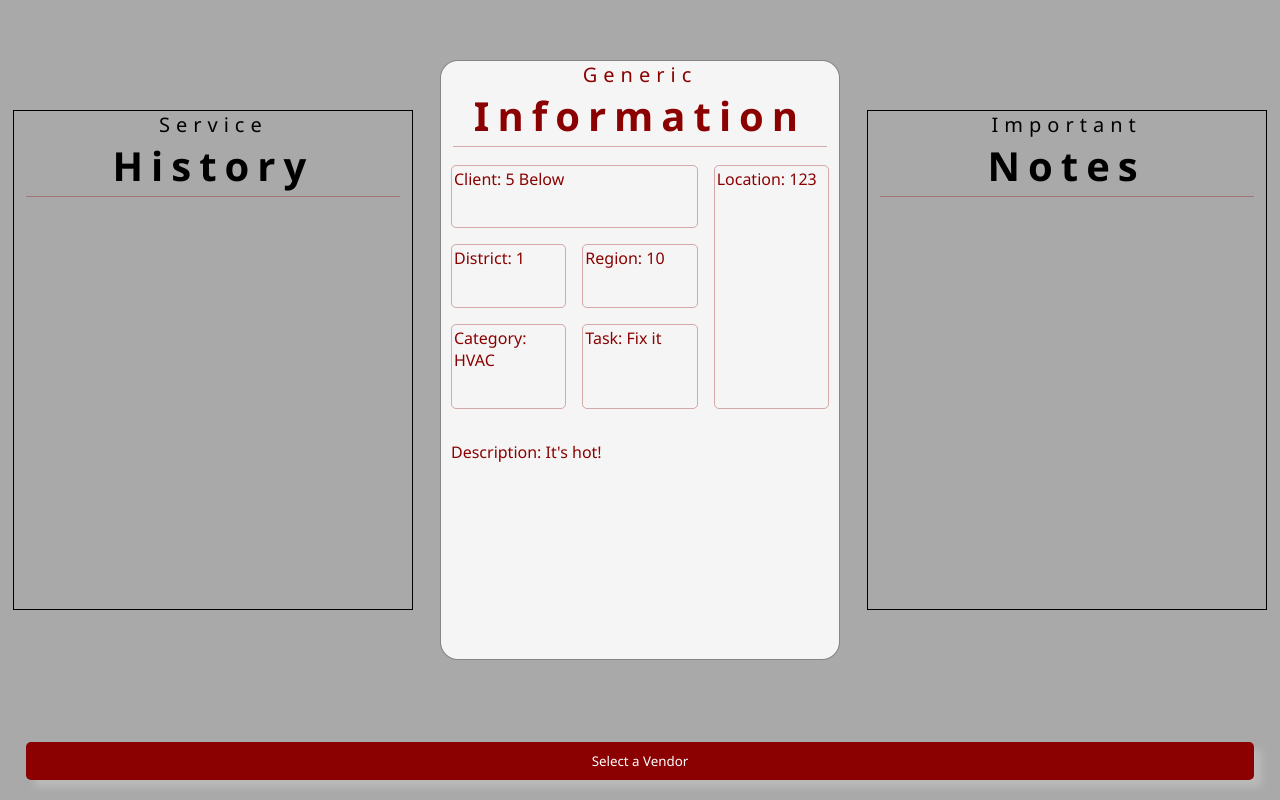
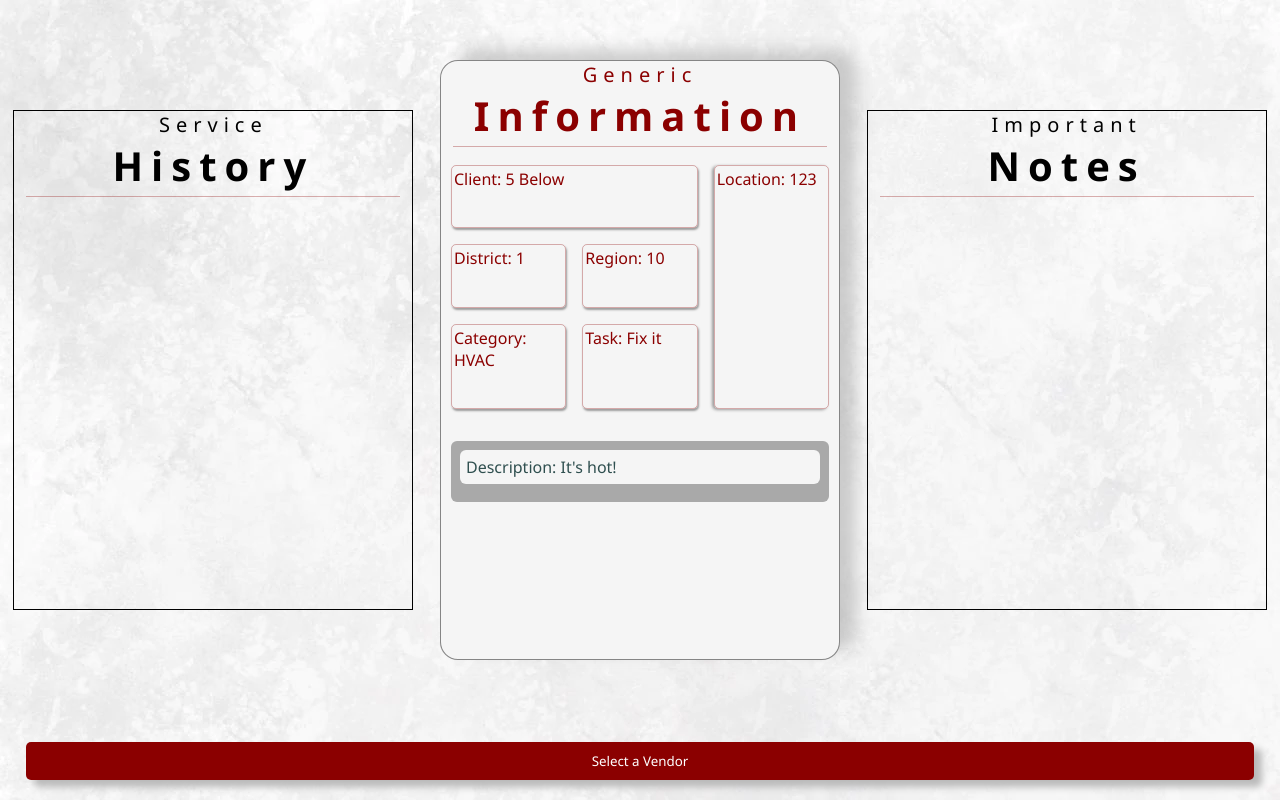
Before and after one commit to BigMoneyKirk/DispatchDashboard, an Angular app: page / in a window 1280 px wide. Built offline with nearby package versions, Linux system fonts and the light colour scheme.

Commit message:
What I have for now

```diff
--- a/src/app/app.component.html
+++ b/src/app/app.component.html
@@ -11,15 +11,17 @@
       <section class="generic-info-container">
         <ol class="generic-info-ol">
           <li class="grid-col-span-2">Client: 5 Below</li>
-          <li class="grid-row-span-3">Location: 123</li>
+          <li class="grid-row-span-3 location">Location: 123</li>
           <li>District: 1</li>
           <li>Region: 10</li>
           <li>Category: HVAC</li>
           <li>Task: Fix it</li>
         </ol>
 
-        <div class="description-container">
+        <div class="description-outer-container">
+          <div class="description-inner-container">
           <p class="description">Description: It's hot!</p>
+        </div>
         </div>
       </section>
     </article>
--- a/src/app/app.component.scss
+++ b/src/app/app.component.scss
@@ -21,6 +21,7 @@ main {
     background: whitesmoke;
     color: darkred;
     border-radius: 18px;
+    box-shadow: 16px -10px 1rem #aaaaaa91;
 }
 
 .secondary-card {
@@ -98,8 +99,12 @@ main {
     border: 1px solid #8b00004f;
     border-radius: 5px;
     padding: 2px;
+    box-shadow: 1px 2px 2px #45454580;
 }
 
+.generic-info-container ol li.location {
+    box-shadow: -2px 1px 3px #45454580;
+}
 .grid-col-span-2 {
     grid-column: span 2;
 }
@@ -108,6 +113,20 @@ main {
     grid-row: span 3;
 }
 
-.description-container {
+.description-outer-container {
     margin-top: 2rem;
 }
+
+.description-inner-container {
+    background: darkgray;
+    padding: 9px;
+    border-radius: 6px;
+    padding-bottom: 18px;
+}
+
+.description {
+    background: whitesmoke;
+    color: darkslategray;
+    padding: 6px;
+    border-radius: 6px;
+}
--- a/src/styles.scss
+++ b/src/styles.scss
@@ -4,7 +4,7 @@
 }
 
 html {
-    background: darkgray;
+    background: url(../src/assets/images/watercolor-white.webp);
     height: 100vh;
 }
 
```
Also changed, not shown: src/assets/images/watercolor-white.webp (added).
